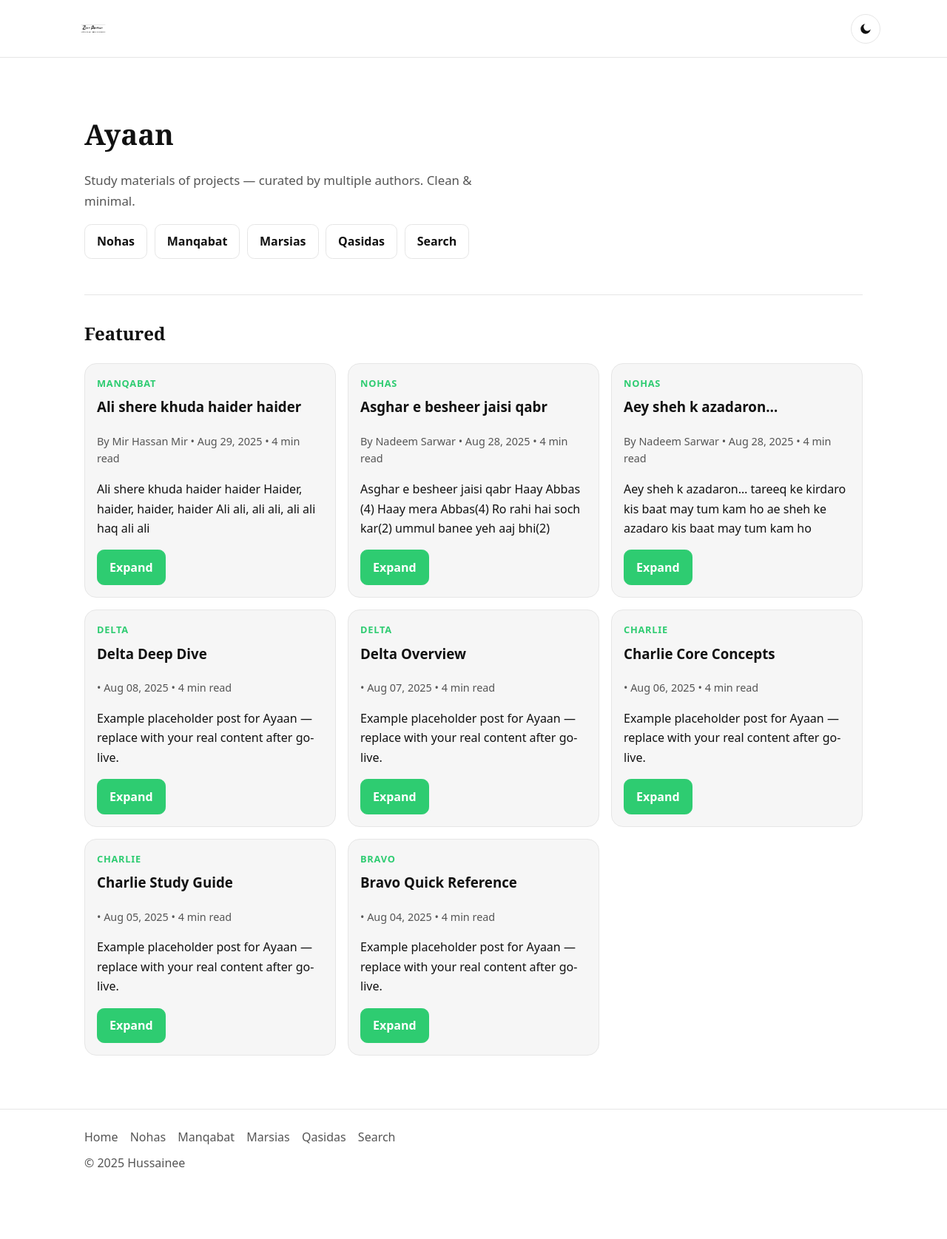
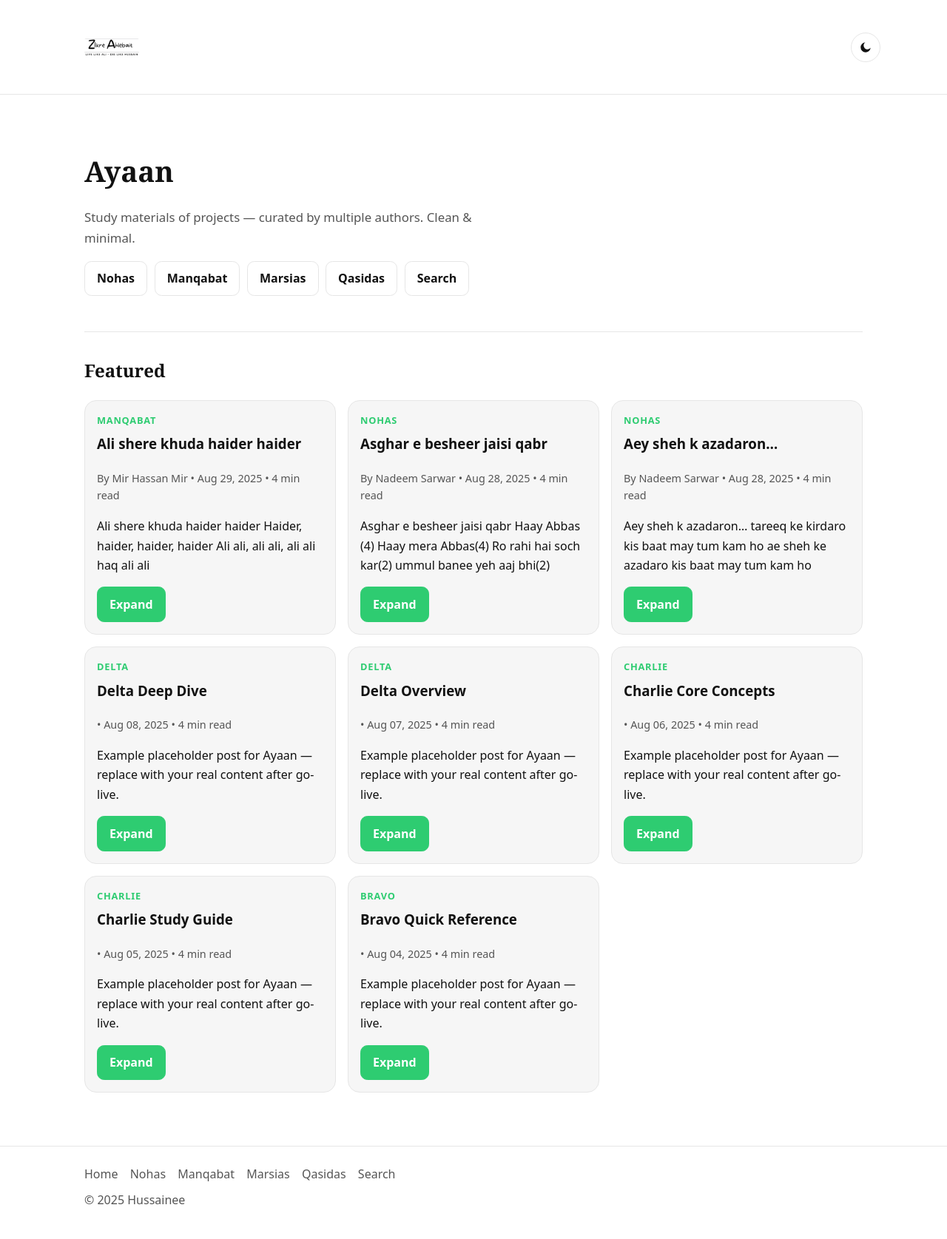
Before and after one commit to mir-ayaan-ali/hussaine, a Jekyll site: the page built from index.md, in a window 1280 px wide. Shown: the whole page at 74% size. Built offline with Jekyll 4.4.1, drawn with Linux system fonts in a browser that asks for light colours; before the commit the page ends 1625 px from its top, so only the background shows below that.

Commit message:
Update styles.css

```diff
--- a/assets/css/styles.css
+++ b/assets/css/styles.css
@@ -292,7 +292,7 @@ footer .links a:hover { text-decoration: underline; }
 
 /* Image logo styles */
 a.brand { display: inline-flex; align-items: center; gap: .4rem; }
-a.brand .logo { display: block; height: 42px; width: auto; }
+a.brand .logo { display: block; height: 92px; width: auto; }
 
 /* Show light logo by default, dark logo in dark theme */
 a.brand .logo-dark { display: none; }
```
